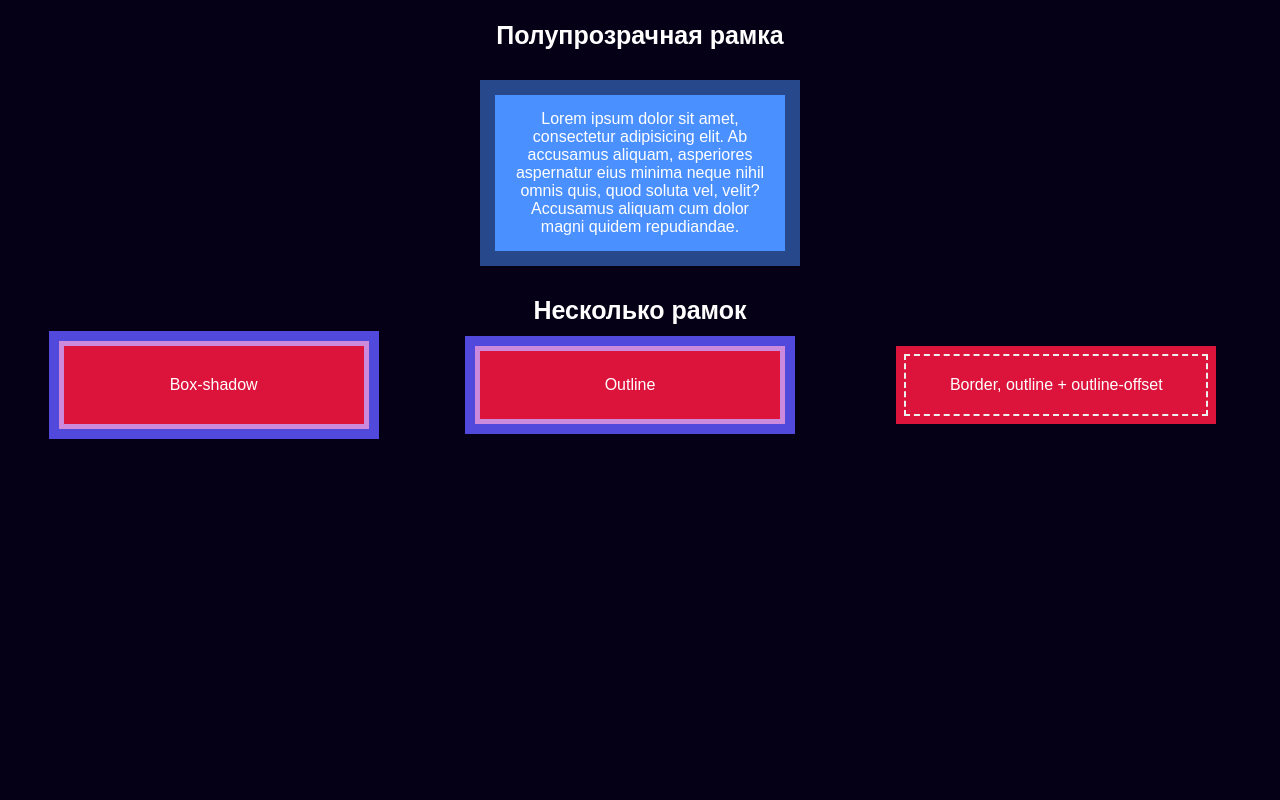
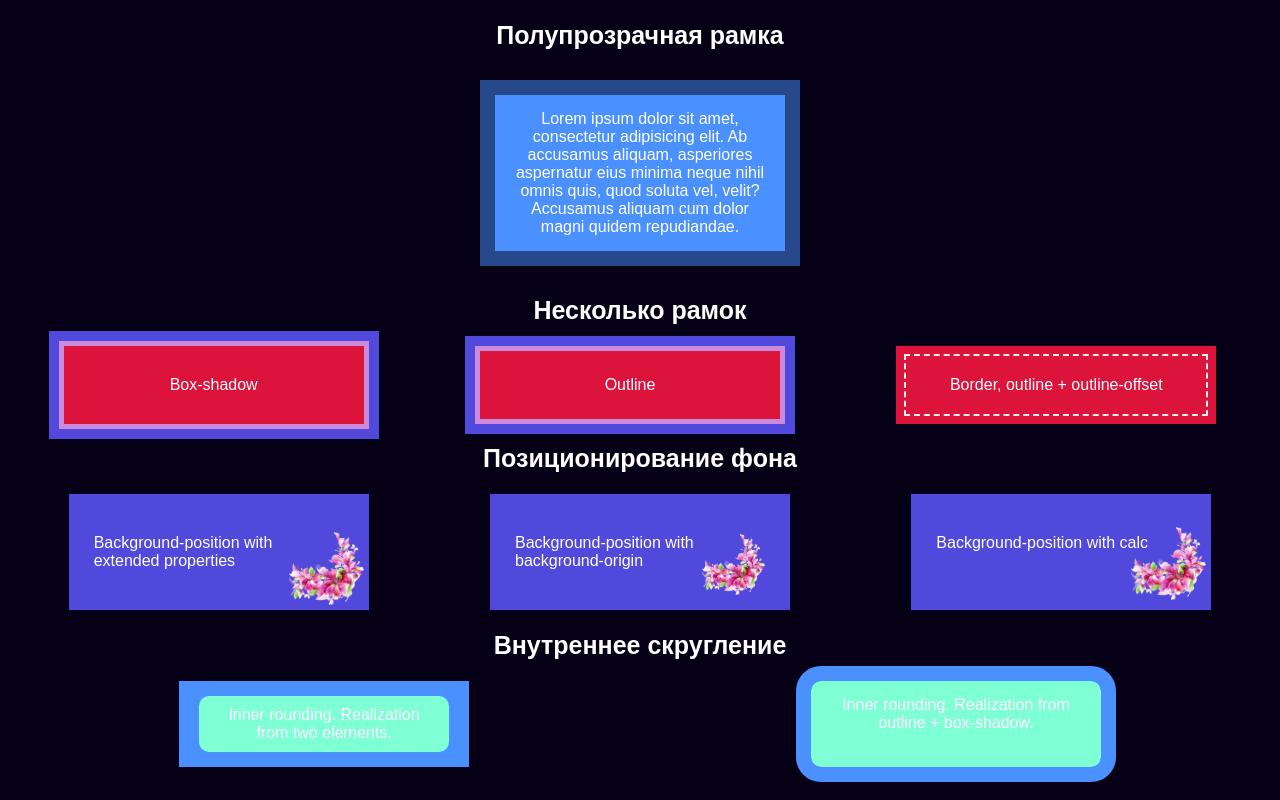
Before and after one commit to yermashkevich/cssSecrets, a plain HTML site: page index.html in a window 1280 px wide. Drawn offline with Linux system fonts and the light colour scheme.

Commit message:
Some effects

```diff
--- a/css/styles.css
+++ b/css/styles.css
@@ -14,6 +14,8 @@ p {
     margin: 0;
 }
 
+/* полупрозрачные рамки */
+
 .frame-element {
     margin: 30px auto;
     background-color: #4B90FF;
@@ -29,6 +31,8 @@ p {
     display: flex;
     justify-content: space-around;
 }
+
+/* несколько рамок */
 
 .multiply-border {
     background-color: crimson;
@@ -53,3 +57,48 @@ p {
     outline: 2px dashed #eeeeee;
     outline-offset: -10px;
 }
+
+/* позиционирование фона */
+
+.background-position {
+    width: 250px;
+    padding: 40px 25px;
+    text-align: left;
+    background: #5149DC url("../img/circle.png") no-repeat;
+    -webkit-background-size: 40%;
+    background-size: 25%;
+}
+
+.background-position-word {
+    background-position: bottom 5px right 5px;
+}
+
+.background-position-origin {
+    background-position: top right;
+    background-origin: content-box;
+}
+
+.background-position-calc {
+    background-position: calc(100% - 5px) calc(100% - 10px);
+}
+
+/* внутреннее скругление углов */
+
+.inner-rounding {
+    width: 250px;
+    background-color: #4B90FF;
+    padding: 15px 20px;
+}
+
+.inner-rounding-elements p {
+    background-color: aquamarine;
+    padding: 10px 15px;
+    border-radius: 10px;
+}
+
+.inner-rounding-shadow {
+    background-color: aquamarine;
+    border-radius: 10px;
+    box-shadow: 0 0 0 10px #4B90FF;
+    outline: 15px solid #4B90FF;
+}
--- a/index.html
+++ b/index.html
@@ -32,5 +32,36 @@
             </p>
         </div>
     </div>
+    <h2>Позиционирование фона</h2>
+    <div class="flex-wrap">
+        <div class="background-position background-position-word">
+            <p class="frame-element__text">
+                Background-position with <br /> extended properties
+            </p>
+        </div>
+        <div class="background-position background-position-origin">
+            <p class="frame-element__text">
+                Background-position with background-origin
+            </p>
+        </div>
+        <div class="background-position background-position-calc">
+            <p class="frame-element__text">
+                Background-position with calc
+            </p>
+        </div>
+    </div>
+    <h2>Внутреннее скругление</h2>
+    <div class="flex-wrap">
+        <div class="inner-rounding inner-rounding-elements">
+            <p>
+                Inner rounding. Realization from two elements.
+            </p>
+        </div>
+        <div class="inner-rounding inner-rounding-shadow">
+            <p>
+                Inner rounding. Realization from outline + box-shadow.
+            </p>
+        </div>
+    </div>
 </body>
 </html>
```
Also changed, not shown: img/circle.png (added).
